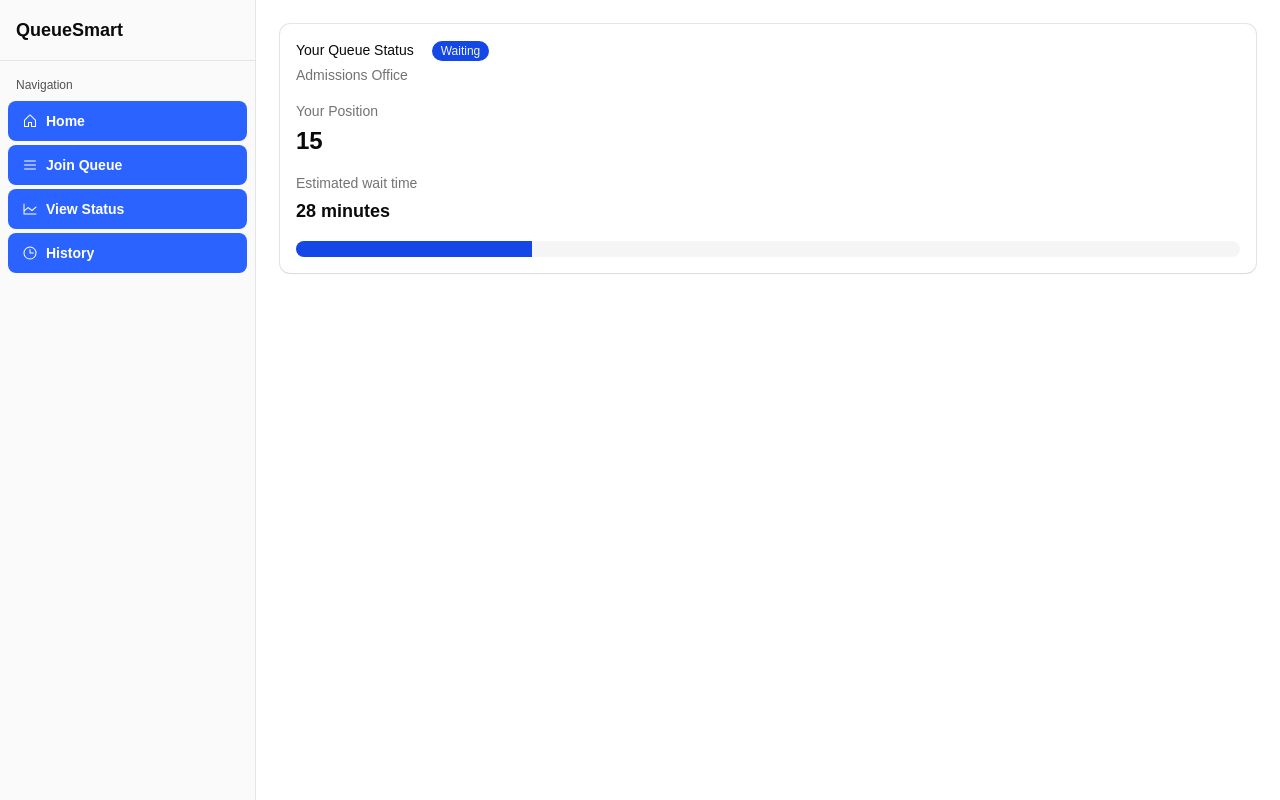
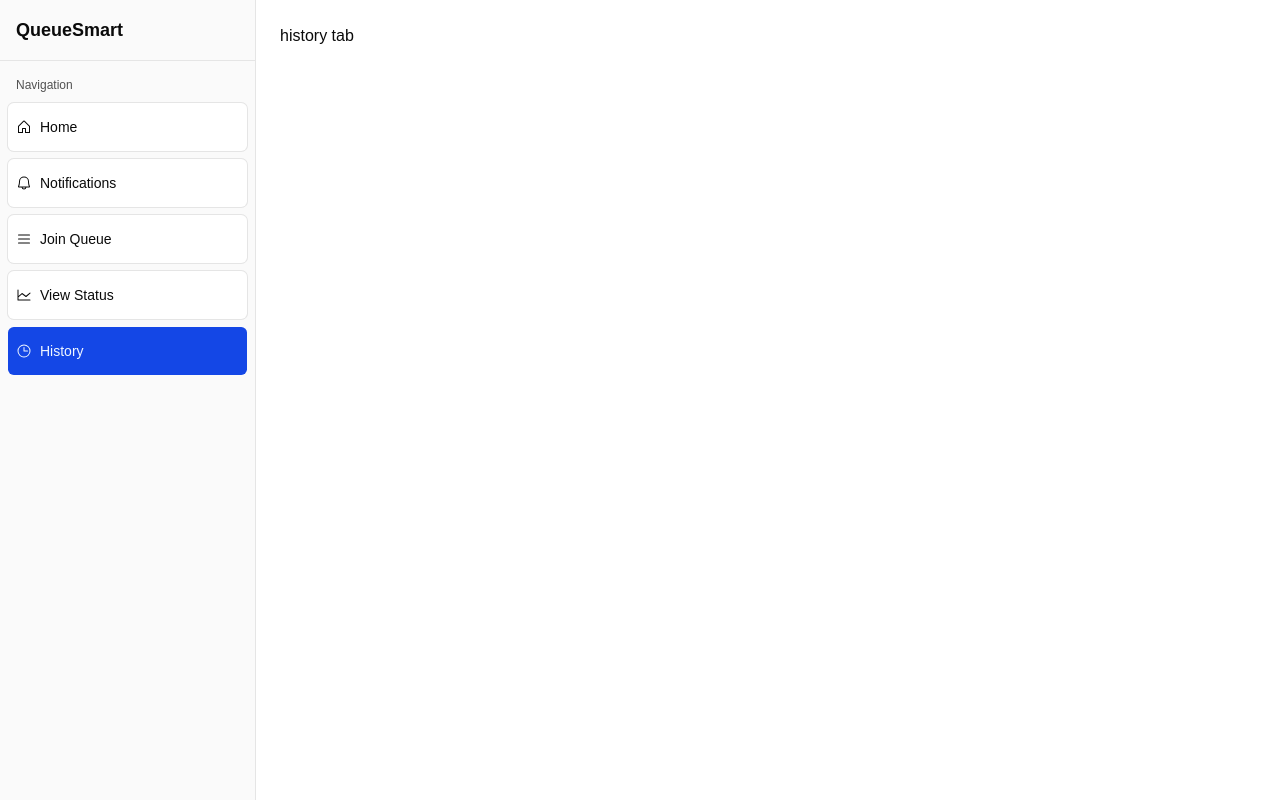
Before and after one commit to alns13/QueueSmart, a React (Vite) app: page /user-dashboard in a window 1280 px wide. Both pictures are taken after a click on the button "History". Built offline with nearby package versions, Linux system fonts and the light colour scheme.

Commit message:
set up history and notifications tab + minor UI changes

```diff
--- /dev/null
+++ b/src/components/ui/dashboard/History.jsx
@@ -0,0 +1,5 @@
+export function History() {
+    return (
+        <p>history tab</p>
+    )
+}
--- /dev/null
+++ b/src/components/ui/dashboard/Notifications.jsx
@@ -0,0 +1,5 @@
+export function Notifications() {
+    return (
+        <p>this is notifications tab</p>
+    )
+}
--- a/src/components/ui/sidebar.jsx
+++ b/src/components/ui/sidebar.jsx
@@ -449,13 +449,14 @@ function SidebarMenuItem({
 }
 
 const sidebarMenuButtonVariants = cva(
-  "peer/menu-button group/menu-button flex w-full items-center gap-2 overflow-hidden rounded-md p-2 text-left text-sm ring-sidebar-ring outline-hidden transition-[width,height,padding] group-has-data-[sidebar=menu-action]/menu-item:pr-8 group-data-[collapsible=icon]:size-8! group-data-[collapsible=icon]:p-2! hover:bg-sidebar-accent hover:text-sidebar-accent-foreground focus-visible:ring-2 active:bg-sidebar-accent active:text-sidebar-accent-foreground disabled:pointer-events-none disabled:opacity-50 aria-disabled:pointer-events-none aria-disabled:opacity-50 data-open:hover:bg-sidebar-accent data-open:hover:text-sidebar-accent-foreground data-active:bg-sidebar-accent data-active:font-medium data-active:text-sidebar-accent-foreground [&_svg]:size-4 [&_svg]:shrink-0 [&>span:last-child]:truncate",
+  "peer/menu-button group/menu-button flex w-full items-center gap-2 overflow-hidden rounded-md p-2 text-left text-sm ring-sidebar-ring outline-hidden transition-[width,height,padding] group-has-data-[sidebar=menu-action]/menu-item:pr-8 group-data-[collapsible=icon]:size-8! group-data-[collapsible=icon]:p-2! focus-visible:ring-2 disabled:pointer-events-none disabled:opacity-50 aria-disabled:pointer-events-none aria-disabled:opacity-50 data-active:font-medium [&_svg]:size-4 [&_svg]:shrink-0 [&>span:last-child]:truncate",
   {
     variants: {
       variant: {
-        default: "hover:bg-sidebar-accent hover:text-sidebar-accent-foreground",
+        default:
+          "bg-primary text-primary-foreground hover:bg-primary/80 active:bg-primary/80 data-active:bg-primary data-active:text-primary-foreground",
         outline:
-          "bg-background shadow-[0_0_0_1px_var(--sidebar-border)] hover:bg-sidebar-accent hover:text-sidebar-accent-foreground hover:shadow-[0_0_0_1px_var(--sidebar-accent)]",
+          "bg-background text-sidebar-foreground shadow-[0_0_0_1px_var(--sidebar-border)] hover:bg-sidebar-accent hover:text-sidebar-accent-foreground hover:shadow-[0_0_0_1px_var(--sidebar-accent)] active:bg-sidebar-accent active:text-sidebar-accent-foreground data-active:bg-sidebar-accent data-active:text-sidebar-accent-foreground",
       },
       size: {
         default: "h-8 text-sm",
--- a/src/pages/UserDashboard.jsx
+++ b/src/pages/UserDashboard.jsx
@@ -12,14 +12,17 @@ import {
   SidebarMenuItem,
   SidebarProvider,
 } from "@/components/ui/sidebar";
-import { HouseIcon, ListIcon, ClockIcon, ChartLineIcon } from "@phosphor-icons/react";
+import { HouseIcon, ListIcon, ClockIcon, ChartLineIcon, BellIcon } from "@phosphor-icons/react";
 
 import { QueueStatusCard } from "@/components/ui/dashboard/QueueStatusCard";
 import { DetailedQueueStatus } from "@/components/ui/dashboard/DetailedQueueStatus";
 import { JoinQueue } from "@/components/ui/dashboard/JoinQueue";
+import { History } from "@/components/ui/dashboard/History";
+import { Notifications } from "@/components/ui/dashboard/Notifications";
 
 const navItems = [
   { title: "Home", icon: HouseIcon },
+  { title: "Notifications", icon: BellIcon },
   { title: "Join Queue", icon: ListIcon },
   { title: "View Status", icon: ChartLineIcon },
   { title: "History", icon: ClockIcon },
@@ -40,17 +43,24 @@ export default function UserDashboard() {
             <SidebarGroupLabel>Navigation</SidebarGroupLabel>
             <SidebarGroupContent>
               <SidebarMenu>
-                {navItems.map((item) => (
-                  <SidebarMenuItem key={item.title}>
+                {navItems.map((item) => {
+                  const isSelected = activePage === item.title;
+
+                  return (
+                    <SidebarMenuItem className= "flex py-0.5" key={item.title}>
                       <SidebarMenuButton
+                        className="flex items-center py-6"
                         tooltip={item.title}
+                        isActive={isSelected}
+                        variant={isSelected ? "default" : "outline"}
                         onClick={() => setActivePage(item.title)}
                       >
                         <item.icon />
                         <span>{item.title}</span>
                       </SidebarMenuButton>
                     </SidebarMenuItem>
-                ))}
+                  );
+                })}
               </SidebarMenu>
             </SidebarGroupContent>
           </SidebarGroup>
@@ -64,9 +74,13 @@ export default function UserDashboard() {
               <JoinQueue />
             ) : activePage === "View Status" ? (
               <DetailedQueueStatus />
-            ) : (
+            ) : activePage === "History" ? (
+              <History />
+            ) : activePage === "Notifications" ? (
+              <Notifications />
+            ) :
               <QueueStatusCard />
-            )}
+          }
           </section>
         </div>
       </SidebarInset>
--- a/src/styles.css
+++ b/src/styles.css
@@ -58,7 +58,8 @@ body {
   background: #fff;
 }
 
-button {
+/* Scoped so shadcn/sidebar buttons ([data-slot]) can use their own variants */
+button:not([data-slot]) {
   min-height: 40px;
   border: 0;
   border-radius: 8px;
```
Lines whose indentation alone changed are shown as unchanged.
